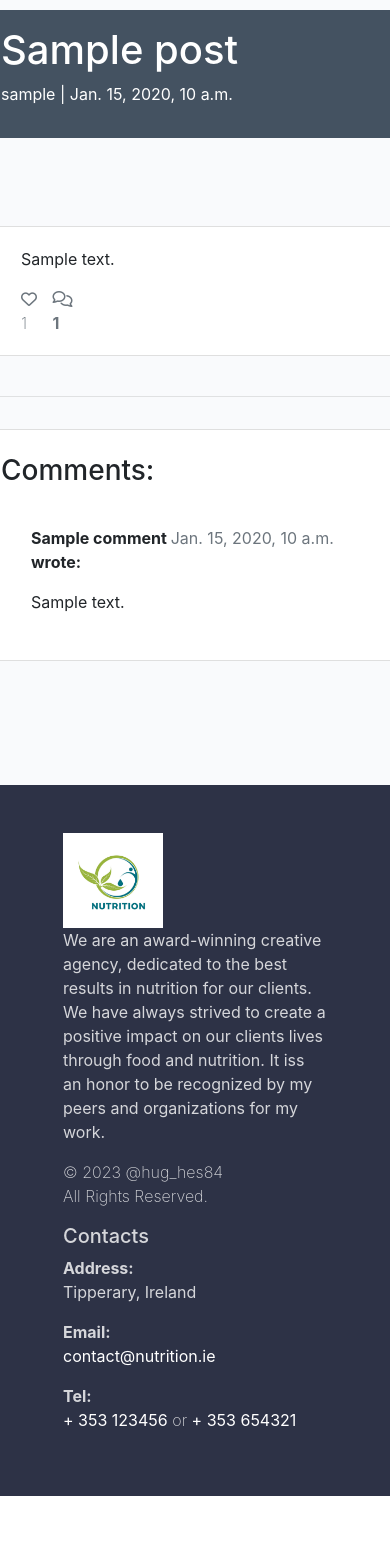
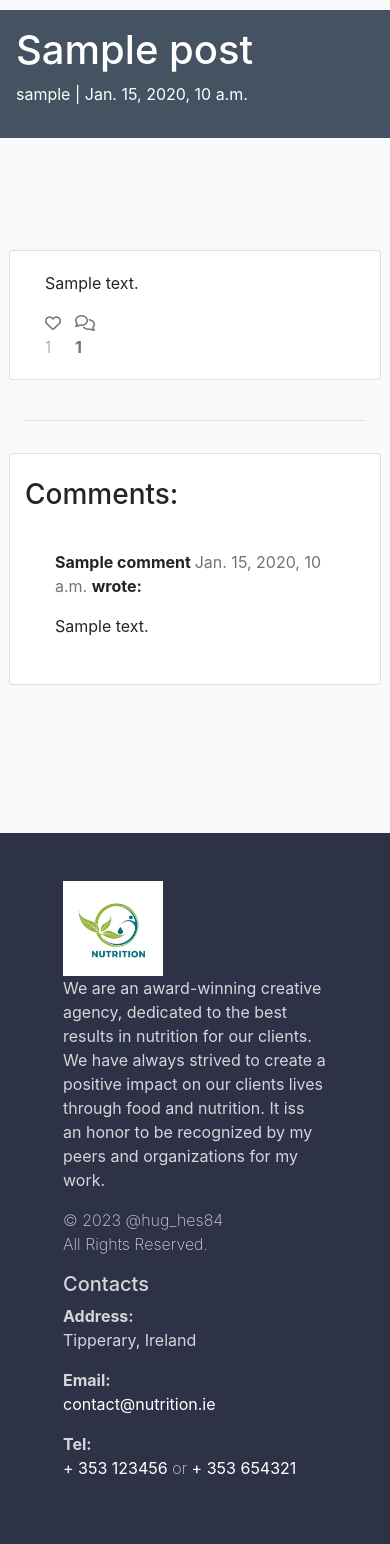
Before and after one commit to hughes84/my-blog-pp4, a Django app: a page that uses templates/base.html in a window 390 px wide. Shown: the part 99-1643 px from the top of the page. Before the commit the page ends 1595 px from the top, so only its background shows below. Run offline with Django 3.2, Linux system fonts and the light colour scheme; tables that the repository leaves empty hold one stand-in row (values such as "Sample post"); some libraries are stand-ins or nearby versions.

Commit message:
Add bootstrap to make site responsive

```diff
--- a/static/css/style.css
+++ b/static/css/style.css
@@ -223,12 +223,15 @@ nav.main-navigation ul.nav-list {
 .jumbotron {
     height: 100vh;
     padding-bottom: 0 !important;
+    background-size: cover;
+    background-repeat: no-repeat;
+
 
 }
 
 /* About Us Container Styles */
 .aboutus-container {
-    padding: 50px 100px 100px 100px;
+    padding: 50px 20px 100px 20px;
     height: fit-content;
 }
 
@@ -423,6 +426,13 @@ a.nav-link {
 /* Comments Container Styles */
 .comments-container {
     padding-bottom: 100px;
+    position: relative;
+}
+
+.messages {
+    height: fit-content;
+    width: 100%;
+    position: absolute;
 }
 
 /* Container Styles */
@@ -430,10 +440,6 @@ a.nav-link {
     padding: 0 !important;
 }
 
-/* Table Styles */
-table {
-    width: 50% !important;
-}
 
 /* Containers Styles */
 .containers {
@@ -443,6 +449,11 @@ table {
     margin-top: 50px;
     padding-bottom: 100px;
 }
+
+.containers table{
+    width: 50%;
+}
+
 
 /* Image Styles for Containers */
 .containers img {
@@ -530,6 +541,22 @@ form p {
 
     .card {
         width: 100%;
+    }
+
+    .containers {
+        flex-direction: column;
+
+    }
+
+    .containers table{
+        flex-direction: column;
+        width: 80%;
+
+    }
+
+
+    .containers img {
+        width: 90%;
     }
 }
 
--- a/templates/aboutus.html
+++ b/templates/aboutus.html
@@ -19,8 +19,8 @@
                 nutrition plans to meet a person's individual health needs and lifestyle.</p>
 		    <button id="know-more" type="button" class="btn btn-success">Let's Know More</button>
 		</div>
-		<div class="col-md-5">
-		    <img src="{% static 'dietitian.png' %}" alt="">
+		<div class="col-md-5 overflow-hidden mt-2">
+		    <img class="w-100" src="{% static 'dietitian.png' %}" alt="">
 		</div>
 	</div>
 </div>
--- a/templates/base.html
+++ b/templates/base.html
@@ -48,7 +48,7 @@
   </div>
 {% endif %}
 
-    <main class="main-bg">
+    <main class="main-bg h-100">
         {% block content %}
         <!-- Content Goes here -->
         {% endblock content %}
--- a/templates/index.html
+++ b/templates/index.html
@@ -5,7 +5,7 @@
 <!-- Hero Section -->
 <div class="homepage-container">
     <div class="jumbotron jumbotron-fluid text-center bg-dark"
-        style="background-image: url('{{ hero.image.url }}'); background-size: cover;">
+        style="background-image: url('{{ hero.image.url }}');">
 
         <div class="row mx-0">
             <div class="col-sm-8">
--- a/templates/post_detail.html
+++ b/templates/post_detail.html
@@ -2,7 +2,7 @@
 {% load crispy_forms_tags %}
 
 <div class="masthead">
-    <div class="container">
+    <div class="container-fluid">
         <div class="row">
             <div class="col-md-12 p-3 masthead-text">
                 <!-- Post title goes in these h1 tags -->
@@ -14,7 +14,7 @@
     </div>
 </div>
 
-<div class="container">
+<div class="container p-4">
     <div class="row">
         <div class="col-md-12 card mb-4 mt-3">
             <div class="card-body">
@@ -62,10 +62,11 @@
     <div class="row comments-container">
         <div class="col-md-12 card mb-4 mt-3 ">
             <h3 class="mt-4">Comments:</h3>
+            <div class="messages"></div>
             <div class="card-body">
                 <!-- We want a for loop inside the empty control tags to iterate through each comment in comments -->
                 {% for comment in comments %}
-                <div class="comments" style="padding: 10px;">
+                <div class="comments {{comment.id}}" style="padding: 10px;">
                     <p class="font-weight-bold position-relative">
                         <!-- The commenter's name goes here. Check the model if you're not sure what that is -->
                         {{ comment.name }}
@@ -91,8 +92,13 @@
                                 </div>
                                 <div class="modal-footer">
                                   <button type="button" class="btn btn-secondary" data-dismiss="modal">Close</button>
-                                  <button class="delete-comment btn-info btn float-right delete-comment-icon"
-                                    data-url="{% url 'delete_object' model='Comment' pk=comment.id %}">Delete</button>
+
+                                  <button data-dismiss="modal" data-comment_id=".{{comment.id}}" class="delete-comment btn-info btn float-right delete-comment-icon"
+                                    data-url="{% url 'delete' comment_id=comment.id %}">Delete</button>
+
+
+
+
                                 </div>
                               </div>
                             </div>
@@ -135,17 +141,40 @@
 </div>
 
 <script>
-    $('.delete-comment').on('click', function() {
+    $('.delete-comment').on('click', function(e) {
     let url= $(this).data('url')
+    let commentId=$(this).data('comment_id')
     $.ajax({
         type: 'POST',
         url: url,
         headers: {'X-CSRFToken': '{{csrf_token}}'},
         success: (response) => {
-            location.reload()
+            var message = '<div id="messages" class="container mt-3 pull-right">' +
+                '<div class="alert alert-success alert-dismissible" role="alert">' +
+                    '<button type="button" class="close" data-dismiss="alert" aria-label="Close">' +
+                        '<span aria-hidden="true">&times;</span>' +
+                    '</button>' +
+                    response.message +
+                '</div>' +
+              '</div>';
+
+$('.messages').append(message);
+$(commentId).remove()
         },
         error: function(error) {
-            console.log('error')
+            console.log(error)
+            var message = '<div id="messages" class="container mt-3 pull-right">' +
+                '<div class="alert alert-danger alert-dismissible" role="alert">' +
+                    '<button type="button" class="close" data-dismiss="alert" aria-label="Close">' +
+                        '<span aria-hidden="true">&times;</span>' +
+                    '</button>' +
+                    'an error occured deleting comment' +
+                '</div>' +
+              '</div>';
+
+$('.messages').append(message);
+$(commentId).remove()
+
         }
     });
 })
--- a/templates/recipedetail.html
+++ b/templates/recipedetail.html
@@ -13,7 +13,7 @@
         <!-- Displaying the image of the recipe -->
         <img src="{{recipedetail.recipe.recipeimage.url}}">
         <!-- Table to present Ingredients and Method -->
-        <table class="table table-bordered table-striped table-hover table-condensed table-responsive">
+        <table class="table mt-2 table-bordered table-striped table-hover table-condensed table-responsive">
             <thead>
                 <tr>
                     <!-- Table header for Ingredients -->
```
Also changed, not shown: templates/user_profile.html (+4 -11 lines).
